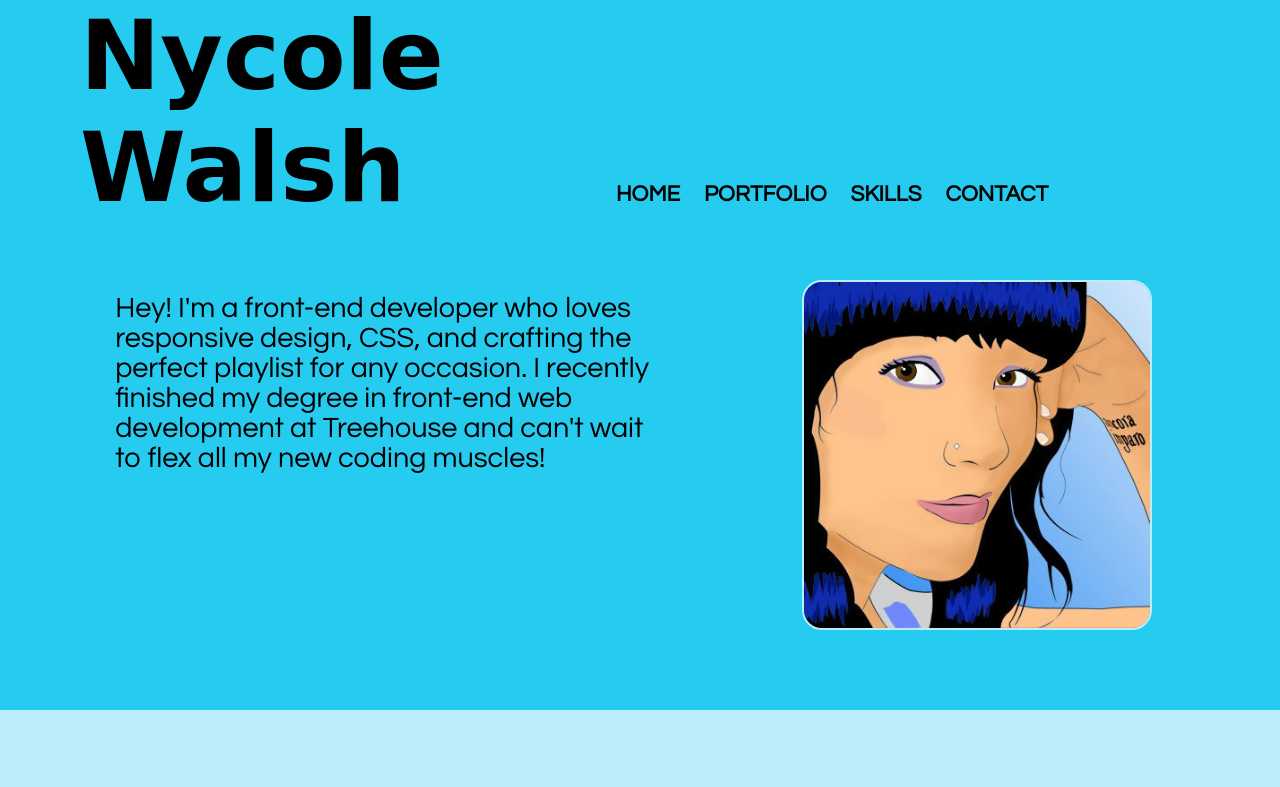
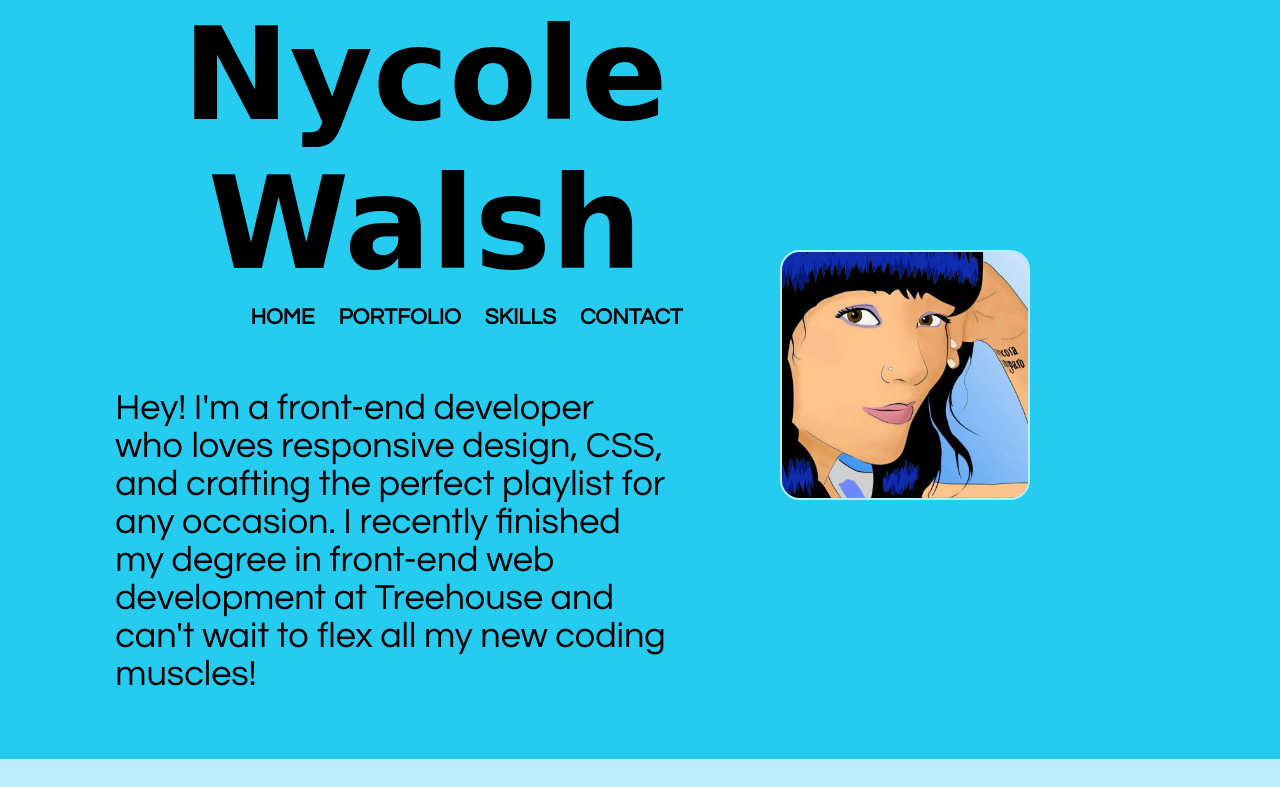
Before and after one commit to nycolew/TechDegree-Project-2, a plain HTML site: page index.html in a window 1280 px wide. Shown: the top 787 px of the page. Drawn offline with Linux system fonts and the light colour scheme; a web font is replaced by a local one.

Commit message:
File update

```diff
--- a/css/styles.css
+++ b/css/styles.css
@@ -80,7 +80,7 @@ header a:hover {
   margin-top: 50px;
   margin-bottom: 50px;
   border-radius: 20px;
-  max-width: 90%;
+  max-width: 80%;
 }
 
 p {
@@ -187,7 +187,7 @@ footer a:hover {
   float: right;
 }
 
-.footer-nav {
+#footer-nav {
   display: none;
 }
 
@@ -286,6 +286,13 @@ footer a:hover {
   margin: 0;
 }
 
+#contact p {
+  margin-top: 0;
+  margin-right: 5%;
+  margin-bottom: 20px;
+  margin-left: 5%;
+}
+
   .clearfix::after {
     content: "";
     clear: both;
@@ -343,13 +350,14 @@ footer a:hover {
 @media(min-width: 1024px) {
   h1 {
     display: inline-block;
-    max-width: 400px;
-    padding-left: 80px;
+    max-width: 700px;
+    padding-left: 150px;
+    font-size: 8rem;
   }
 
   nav {
     display: inline-block;
-    padding-left: 15%;
+    padding-left: 18%;
   }
 
   header ul {
@@ -372,12 +380,17 @@ footer a:hover {
 
   .bio {
     text-align: left;
-    padding-top: 3%;
+    padding-top: 0;
+    font-size: 2.25rem;
   }
 
   .profile-pic {
-    width: 350px;
+    width: 250px;
     height: auto;
+    position: absolute;
+    right: 250px;
+    bottom: 250px;
   }
 
+
 }
```
